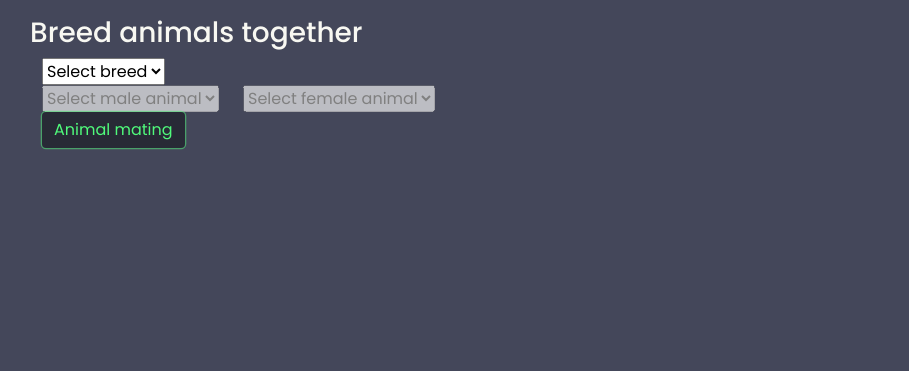
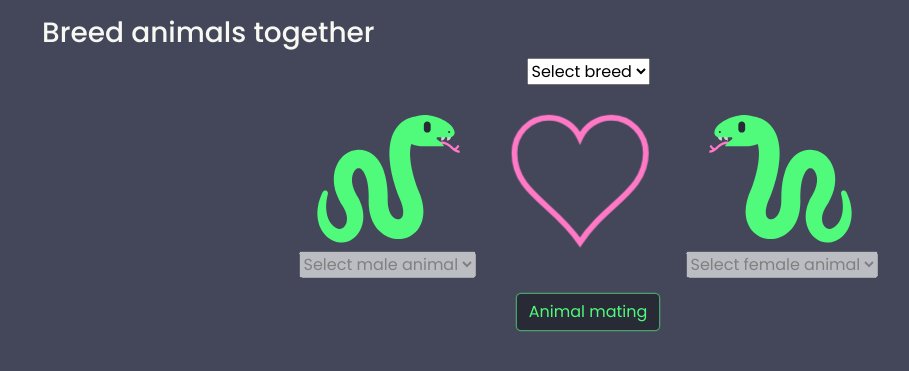
Before and after one commit to MathieuGood/animal_breeding_management, a PHP site: page /index.php?page=breed_animals in a window 1280 px wide. Shown: the part 117-488 px from the top of the page, without its empty margins (52-961 px from the left). Run offline with PHP 8.4, Linux system fonts and the light colour scheme; the visitor is signed in with stand-in values (Sample User, id 1); data comes from the database, SQL or seed files in the repository; data that the repository does not hold is empty.

Commit message:
Improved style using Bootstrap

```diff
--- a/ajax_queries/update_compatible_partners.php
+++ b/ajax_queries/update_compatible_partners.php
@@ -9,9 +9,13 @@ $breed = $_POST['breed'];
 
 ?>
 
-<div class="col-auto">
+<div class="col-auto d-flex justify-content-center flex-column align-items-center">
 
-<select name='male_animal' id='select_male' value="---" <?php if ($breed == '') echo 'disabled' ?> >
+    <img class="img-fluid" src="images/snake_looking_right.svg"
+        style="width:150px; display:flex; flex-diretion:column;">
+
+    <select name='male_animal' id='select_male' value="---" <?php if ($breed == '')
+        echo 'disabled' ?>>
             <option>Select male animal</option>
             <?php
     // Get the list of all male animal names
@@ -28,10 +32,39 @@ $breed = $_POST['breed'];
 
 </div>
 
+<div class="col-2 d-flex justify-content-center" id="heart-main">
 
-<div class="col-auto">
+    <div class="heart-container text-center">
+        <div class="heart-box">
+            <svg xmlns="http://www.w3.org/2000/svg" viewbox="0 0 497 470" height="100%" id="heart">
+                <path
+                    d="M140 20C73 20 20 74 20 140c0 135 136 170 228 303 88-132 229-173 229-303 0-66-54-120-120-120-48 0-90 28-109 69-19-41-60-69-108-69z"
+                    stroke-width="20" fill="none" />
+                <defs>
+                    <radialGradient id="radialGradient" cx="50%" cy="50%" r="100%" gradientUnits="objectBoundingBox">
+                        <stop offset="1%" style="stop-color:rgb(255, 121, 198); stop-opacity:1"></stop>
+                        <stop offset="90%" style="stop-color:rgb(255, 121, 198); stop-opacity:1"></stop>
+                        <stop offset="100%" style="stop-color:rgb(255, 121, 198); stop-opacity:1"></stop>
+                    </radialGradient>
+                </defs>
+                <style type="text/css">
+                    #heart {
+                        stroke: url(#radialGradient)
+                    }
+                </style>
+            </svg>
+        </div>
+    </div>
 
-<select name='female_animal' id='select_female' value="---" <?php if ($breed == '') echo 'disabled' ?> >
+</div>
+
+
+<div class="col-auto d-flex justify-content-center flex-column align-items-center">
+
+    <img class="img-fluid" src="images/snake_looking_left.svg" style="width:150px; display:flex; flex-diretion:column;">
+
+    <select name='female_animal' id='select_female' value="---" <?php if ($breed == '')
+        echo 'disabled' ?>>
             <option value='0'>Select female animal</option>
             <?php
     // Get the list of all male animal names
--- a/pages/animal_list.php
+++ b/pages/animal_list.php
@@ -16,7 +16,7 @@ if (isset($_SESSION['open']) && $_SESSION['open'] > 0) {
         $animal->createRandomAnimal($_POST['amount_to_create']);
     }
     ?>
-    <div class="page-content">
+    <div class="page-content d-flex flex-column justify-content-center">
         <div class="container row top-part">
 
             <div class="create_animal col-sm-auto">
--- a/pages/breed_animals.php
+++ b/pages/breed_animals.php
@@ -1,14 +1,18 @@
-<h3>Breed animals together</h3>
-
 <?php
 if (isset($_SESSION['open']) && $_SESSION['open'] > 0) {
     $animal = new Animal();
     ?>
 
-    <div class="container" id="main-content">
+    <div class="container d-flex flex-column" id="main-content">
 
-        <div class="row">
+        <!-- <span class="d-flex justify-content-center text-align-center"> -->
+            <h3 class="justify-content-center">Breed animals together</h3>
+        <!-- </span> -->
+
+        <div class="row d-flex justify-content-center">
+
             <div class="col-auto">
+
                 <select name="select_breed" id="select_breed" value="---">
 
                     <option>Select breed</option>
@@ -23,21 +27,25 @@ if (isset($_SESSION['open']) && $_SESSION['open'] > 0) {
                     ;
                     ?>
                 </select>
+
             </div>
+
         </div>
 
-        <div class="row" id="select_animals_to_breed">
+
+
+        <div class="row d-flex justify-content-center pt-3" id="select_animals_to_breed">
 
 
 
         </div>
 
-        <div class="row">
+        <div class="row d-flex justify-content-center pt-3">
 
             <div class="col-auto">
 
-                <!-- <button class="button" type="submit" name="start_mating"  id="start_mating">Animal mating</button> -->
                 <a href="#" class="btn btn-primary" id="start_mating">Animal mating</a>
+
             </div>
         </div>
 
--- a/style.css
+++ b/style.css
@@ -202,13 +202,17 @@ img#animal_logo {
     margin-top: -107px;
 }
 
-.btn-primary, .btn-primary:active, .btn-primary:hover, .btn-primary:visited {
+.btn-primary,
+.btn-primary:active,
+.btn-primary:hover,
+.btn-primary:visited {
     background-color: #282a36;
     border: 0;
-    box-shadow: 0 0 0 0.08rem rgba(80,250,123,.5);
+    box-shadow: 0 0 0 0.08rem rgba(80, 250, 123, .5);
 }
 
-.btn-primary, .btn-primary:active {
+.btn-primary,
+.btn-primary:active {
     color: #50fa7b;
 }
 
@@ -220,3 +224,62 @@ img#animal_logo {
     color: #ff79c6;
     font-weight: 800;
 }
+
+/* Animated heart used on breed_animals.php */
+.heart-container {
+    display: flex;
+    height: 160px;
+    width: 100%;
+    align-items: center;
+    justify-content: center;
+    animation: 2s ease 0.5s infinite pulse;
+}
+
+.heart-box {
+    height: 90%;
+    max-height: 400px;
+}
+
+#heart {
+    height: 100%;
+    margin-left: auto;
+    animation: 2.5s ease 0s infinite beat;
+}
+
+@keyframes beat {
+
+    0%,
+    50%,
+    100% {
+        transform: scale(1, 1);
+    }
+
+    30%,
+    80% {
+        transform: scale(0.92, 0.95);
+    }
+}
+
+@keyframes pulse {
+
+    0%,
+    50%,
+    100% {
+        background: transparent;
+    }
+
+    30%,
+    80% {
+        background: transparent;
+    }
+}
+
+
+
+@media only screen and (max-width: 575px) {
+
+    /* CSS rules for screens smaller than 576px */
+    #heart-main {
+        display: none !Important;
+    }
+}
```
Lines whose indentation alone changed are shown as unchanged.
